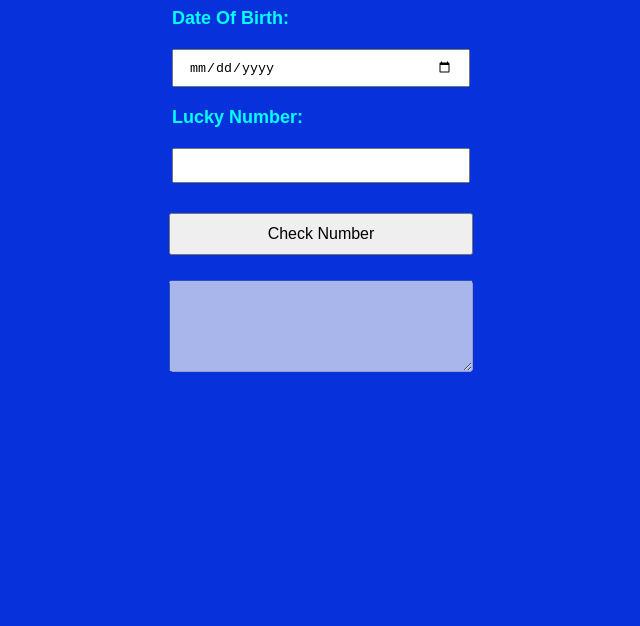
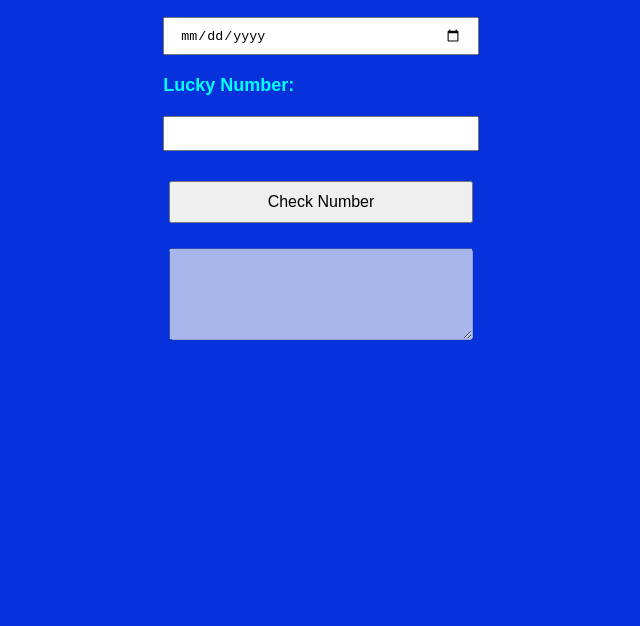
Before and after one commit to manishgupta416/Is-your-birthday-lucky-, a plain HTML site: page index.html in a window 1280 px wide. Shown: the part 174-800 px from the top of the page, without its empty margins (319-959 px from the left). Drawn offline with Linux system fonts and the light colour scheme.

Commit message:
style in container

```diff
--- a/style.css
+++ b/style.css
@@ -16,7 +16,7 @@ body{
     flex-direction: column;
     justify-content: center;
     align-items: center;
-    margin: 5rem;
+    margin: 3rem;
 
 }
 h1{
```
